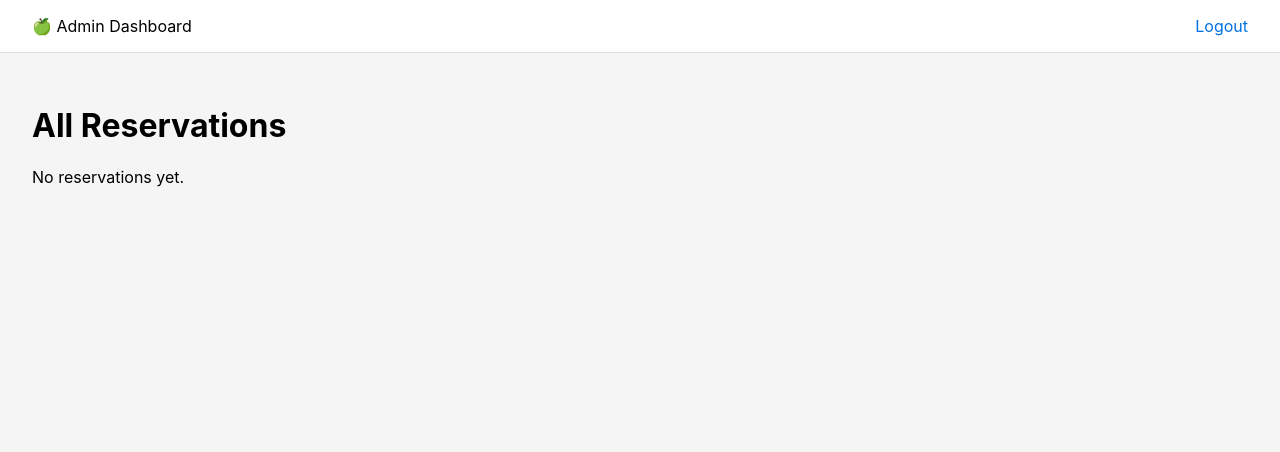
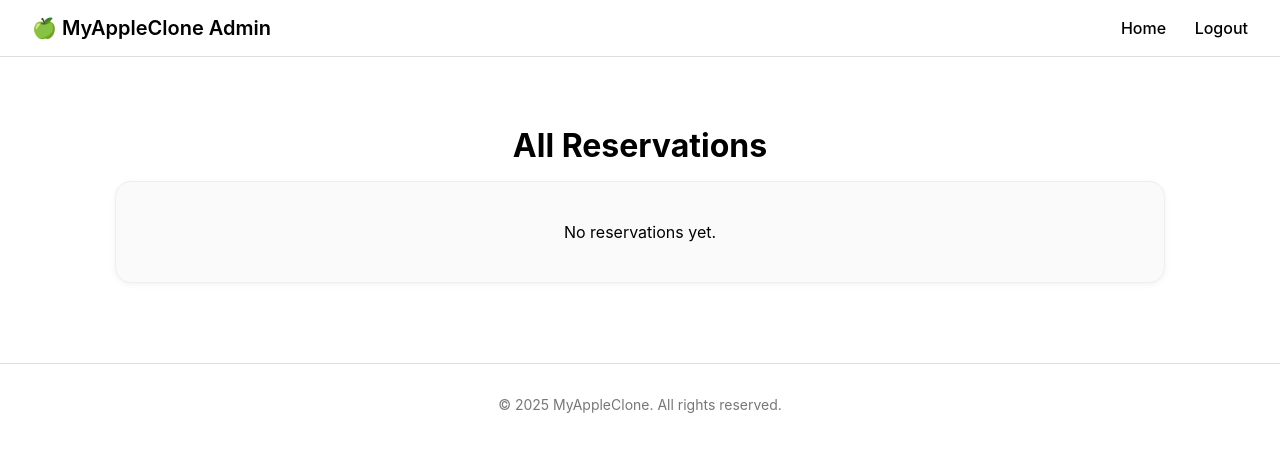
Before and after one commit to Ben-Meredith/signup1.0, a Flask app: page /admin in a window 1280 px wide. Shown: the top 452 px of the page. Run offline with Flask 3, Linux system fonts and the light colour scheme; the visitor is signed in with stand-in values (Sample User, id 1); data comes from the database, SQL or seed files in the repository; data that the repository does not hold is empty.

Commit message:
Update admin.html

```diff
--- a/templates/admin.html
+++ b/templates/admin.html
@@ -5,26 +5,35 @@
 <meta name="viewport" content="width=device-width, initial-scale=1.0">
 <title>Admin Dashboard</title>
 <style>
-    body { font-family: -apple-system, BlinkMacSystemFont, "Segoe UI", Roboto, sans-serif; margin:0; padding:0; background:#f5f5f5; }
-    header { padding:1rem 2rem; background:#fff; border-bottom:1px solid #ddd; display:flex; justify-content:space-between; align-items:center; }
-    nav a { margin-left:1rem; text-decoration:none; color:#0071e3; }
-    .container { padding:2rem; }
-    table { width:100%; border-collapse:collapse; background:#fff; border-radius:8px; overflow:hidden; box-shadow:0 2px 6px rgba(0,0,0,0.1);}
-    th, td { padding:0.75rem 1rem; border-bottom:1px solid #eee; text-align:left; }
-    th { background:#f0f0f0; }
-    tr:hover { background:#f9f9f9; }
+    body { margin: 0; font-family: -apple-system, BlinkMacSystemFont, "Segoe UI", Roboto, sans-serif; background: #fff; color: #000; }
+    header { display: flex; justify-content: space-between; align-items: center; padding: 1rem 2rem; border-bottom: 1px solid #ddd; position: sticky; top: 0; background: #fff; z-index: 100; }
+    .logo { font-weight: 600; font-size: 1.25rem; }
+    nav a { text-decoration: none; color: #000; margin-left: 1.5rem; font-weight: 500; transition: color 0.2s; }
+    nav a:hover { color: #0071e3; }
+    .section { padding: 3rem 2rem; text-align: center; }
+    .section h1 { font-size: 2rem; margin-bottom: 1rem; }
+    .card { max-width: 1000px; margin: 0 auto; padding: 1.5rem; border: 1px solid #eee; border-radius: 16px; background: #fafafa; box-shadow: 0 2px 6px rgba(0,0,0,0.05); overflow-x:auto; }
+    table { width: 100%; border-collapse: collapse; margin-top: 1rem; font-size: 0.95rem; }
+    th, td { padding: 0.75rem 0.5rem; border-bottom: 1px solid #eaeaea; text-align: left; }
+    th { font-weight: 600; color: #333; }
+    td { color: #555; }
+    tr:hover { background-color: #f0f0f0; }
+    footer { text-align: center; padding: 2rem; font-size: 0.875rem; color: #777; border-top: 1px solid #ddd; margin-top: 2rem; }
 </style>
 </head>
 <body>
 <header>
-    <div>🍏 Admin Dashboard</div>
+    <div class="logo">🍏 MyAppleClone Admin</div>
     <nav>
+        <a href="/">Home</a>
         <a href="/logout">Logout</a>
     </nav>
 </header>
-<div class="container">
+
+<div class="section">
     <h1>All Reservations</h1>
-    {% if reservations %}
+    <div class="card">
+        {% if reservations and reservations|length > 0 %}
         <table>
             <thead>
                 <tr>
@@ -38,7 +47,7 @@
             <tbody>
                 {% for r in reservations %}
                 <tr>
-                <td>{{ r.username }}</td>
+                    <td>{{ r.user.name }}</td>
                     <td>{{ r.date }}</td>
                     <td>{{ r.time }}</td>
                     <td>{{ r.party_size }}</td>
@@ -51,5 +60,10 @@
             <p>No reservations yet.</p>
         {% endif %}
     </div>
+</div>
+
+<footer>
+    &copy; 2025 MyAppleClone. All rights reserved.
+</footer>
 </body>
 </html>
```
Lines whose indentation alone changed are shown as unchanged.
